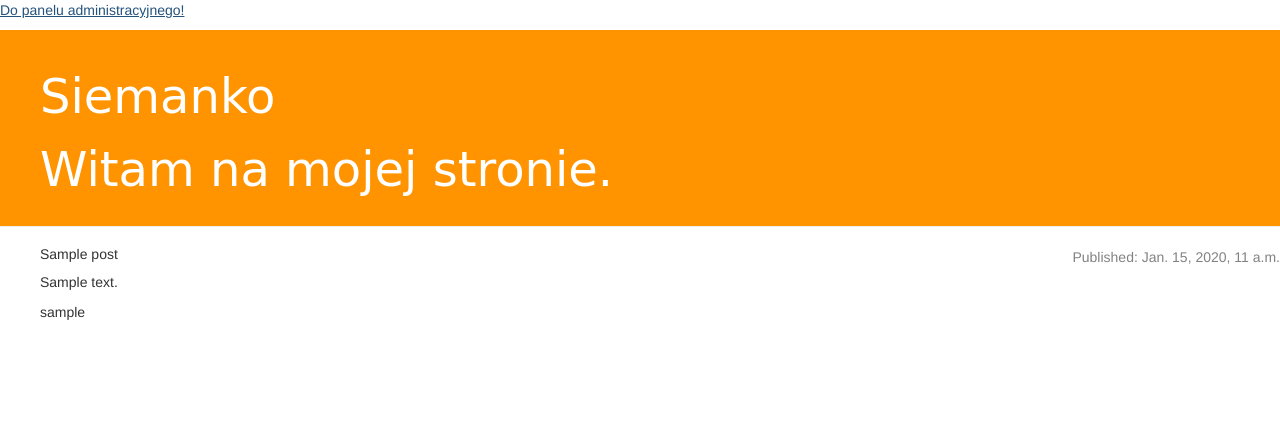
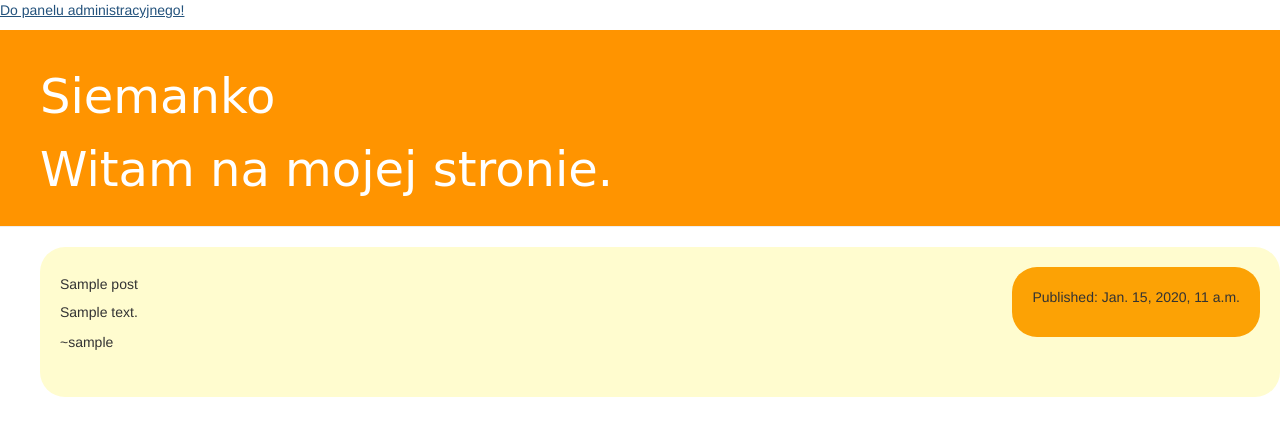
Before and after one commit to bartoszmaka/first-django-blog, a Django app: template blog/templates/blog/post_list.html in a window 1280 px wide. Shown: the top 436 px of the page. Run offline with Django 3.2, Linux system fonts and the light colour scheme; the template is opened without the code that fills it: values that come from a table or form of the project are taken from there, others are empty; tables that the repository leaves empty hold one stand-in row (values such as "Sample post"); some libraries are stand-ins or nearby versions.

Commit message:
updated stylesheets

```diff
--- a/blog/templates/blog/post_list.html
+++ b/blog/templates/blog/post_list.html
@@ -29,7 +29,7 @@
                 <p>{{ post.content|linebreaks }}</p>
             </div>
             <div class="post-author">
-                <p>{{ post.author }}</p>
+                <p>~{{ post.author }}</p>
             </div>
         </div>
     {% endfor %}
--- a/static/css/blog.css
+++ b/static/css/blog.css
@@ -27,9 +27,20 @@ h1, h2, h3, h4 {
 
 .post-date {
     float: right;
-    color: #828282;
+    background-color: #FCA205;
+    padding: 20px;
+    border-radius: 25px;
 }
 
 .post {
+    border-radius: 25px;
+    padding: 20px;
+    height: 150px;
+    background-color: #fffccf;
     margin-bottom: 70px;
 }
+/* */
+
+.post:nth-child(even){
+    background-color: #f4f379;
+}
```
